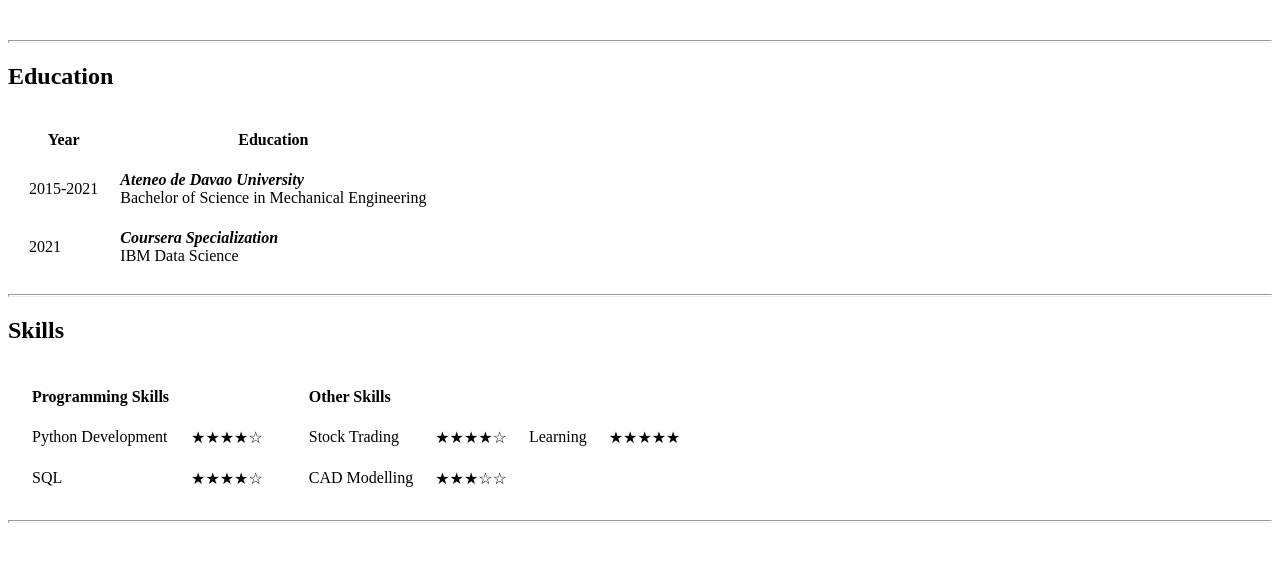
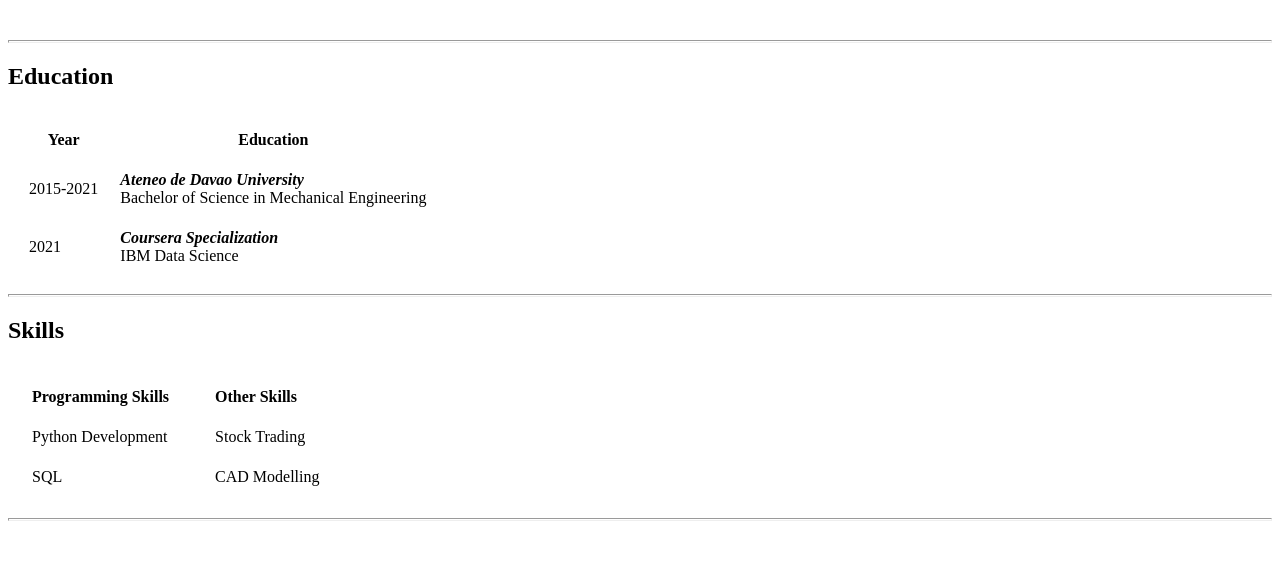
Before and after one commit to frostyrobin/cv, a plain HTML site: page index.html in a window 1280 px wide. Shown: the part 238-800 px from the top of the page. Drawn offline with Linux system fonts and the light colour scheme.

Commit message:
Update index.html

```diff
--- a/index.html
+++ b/index.html
@@ -70,16 +70,10 @@
                                     <td>
                                         Python Development
                                     </td>
-                                    <td>
-                                        ★★★★☆
-                                    </td>
                                 </tr>
                                 <tr>
                                     <td>
                                         SQL
-                                    </td>
-                                    <td>
-                                        ★★★★☆
                                     </td>
                                 </tr>
                             </table>
@@ -97,22 +91,10 @@
                                     <td>
                                         Stock Trading
                                     </td>
-                                    <td>
-                                        ★★★★☆
-                                    </td>
-                                    <td>
-                                        Learning
-                                    </td>
-                                    <td>
-                                        ★★★★★
-                                    </td>
                                 </tr>
                                 <tr>
                                     <td>
                                         CAD Modelling
-                                    </td>
-                                    <td>
-                                        ★★★☆☆
                                     </td>
                                 </tr>
 
```
